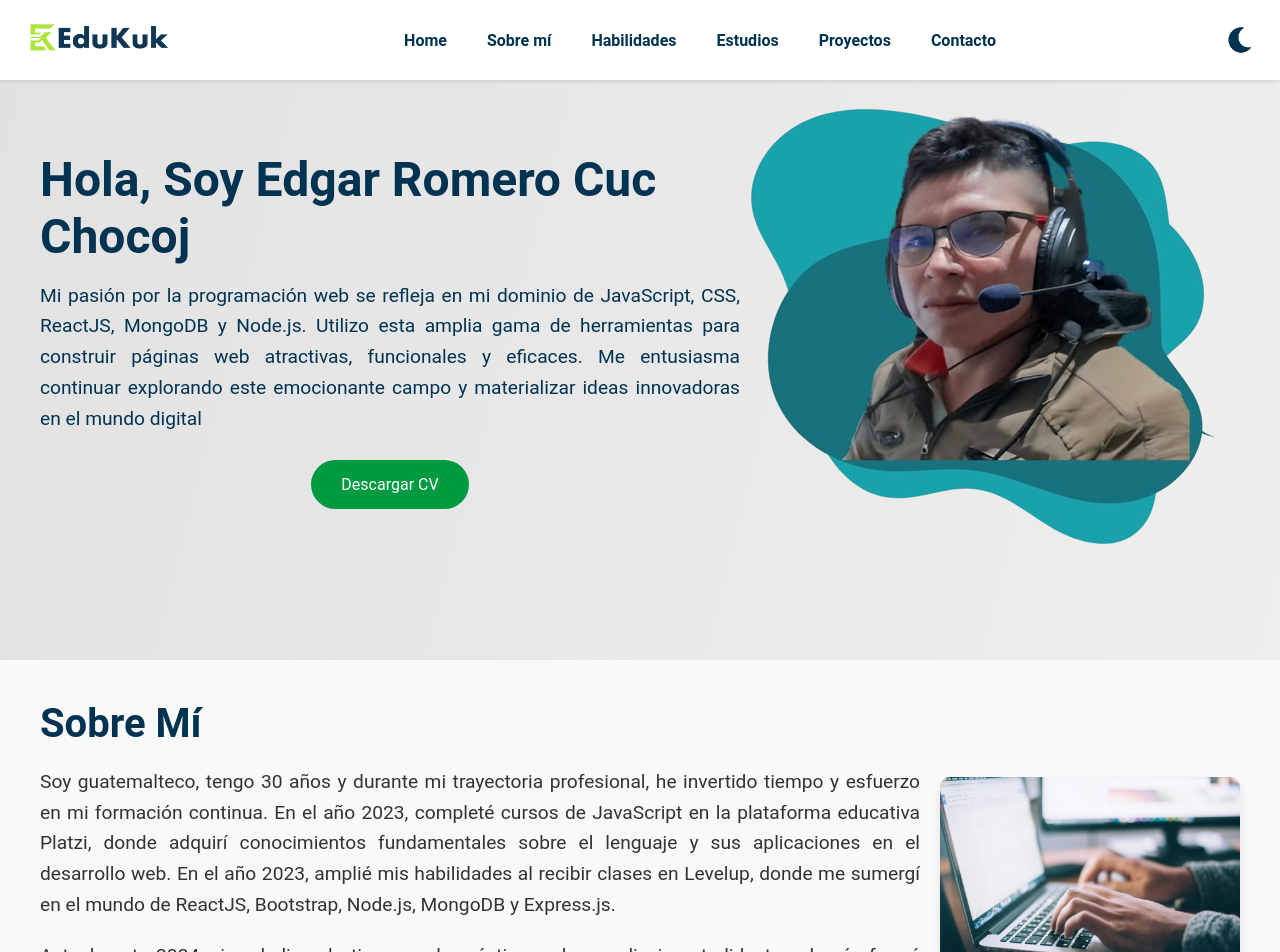
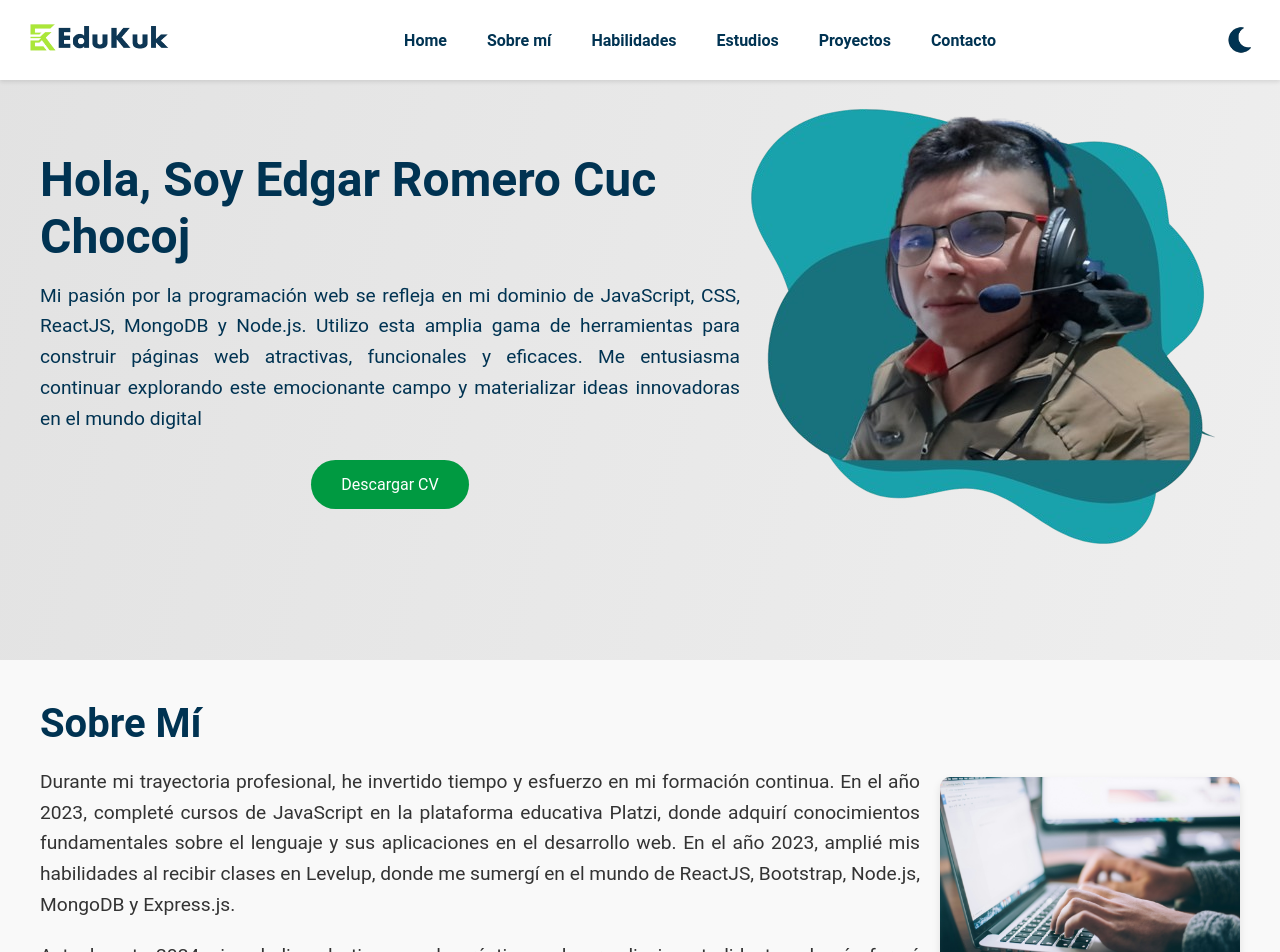
Before and after one commit to edgarromerodev/portafolio-challengue, a React (Vite) app: page / in a window 1280 px wide. Shown: the top 952 px of the page. Built offline with nearby package versions, Linux system fonts and the light colour scheme.

Commit message:
Update Sobremi.jsx

```diff
--- a/src/components/Sobremi.jsx
+++ b/src/components/Sobremi.jsx
@@ -8,7 +8,8 @@ const Sobremi = () => {
     <div className="text-container">
       <h1 className='titulo_sobremi'> Sobre Mí</h1>
       <p className='parrafo_sobremi'>
-      Soy guatemalteco, tengo 30 años y durante mi trayectoria profesional,
+
+        Durante mi trayectoria profesional,
        he invertido tiempo y esfuerzo en mi formación continua.
        En el año 2023, completé cursos de JavaScript en la plataforma
        educativa Platzi, donde adquirí conocimientos fundamentales
```
